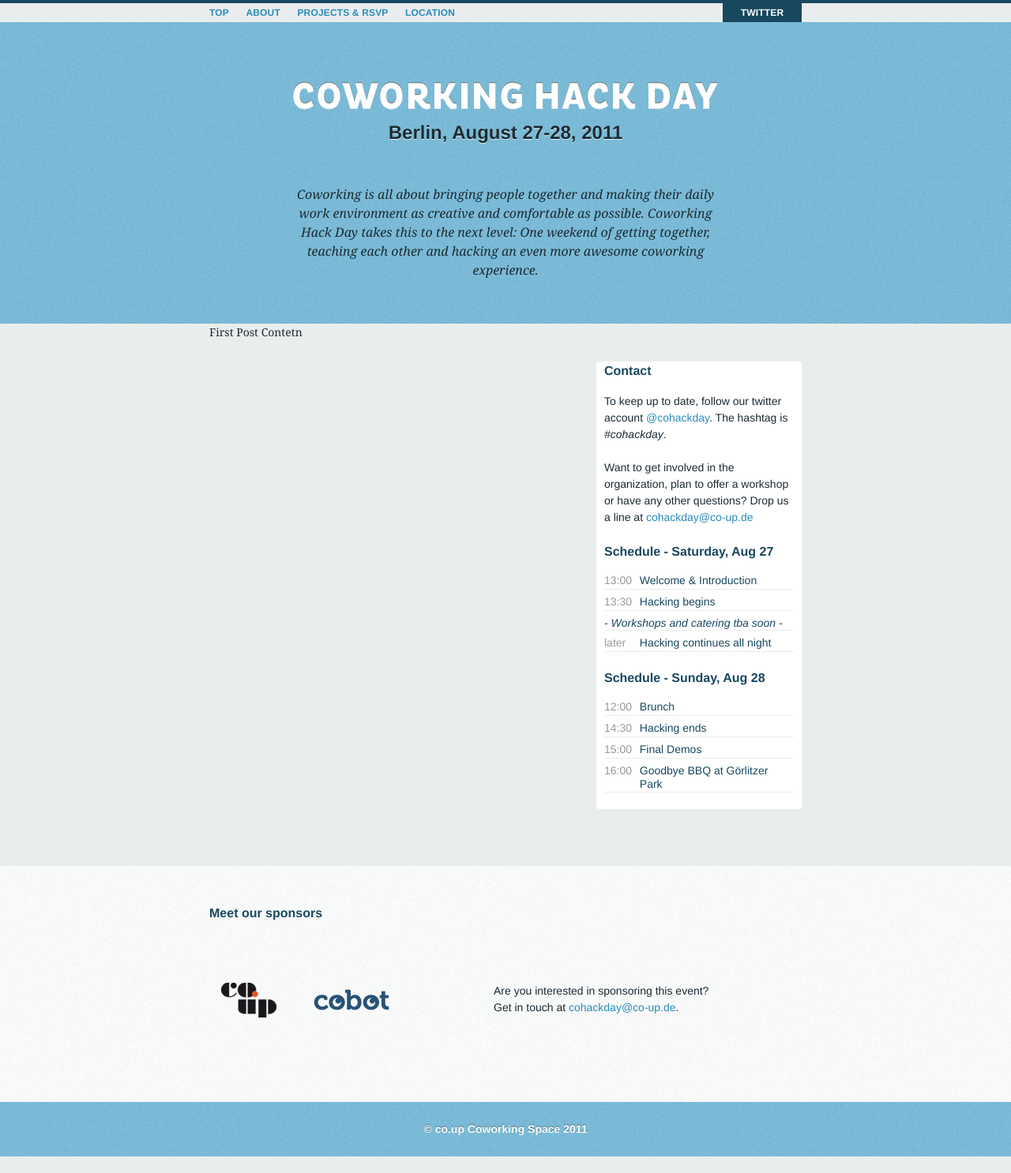
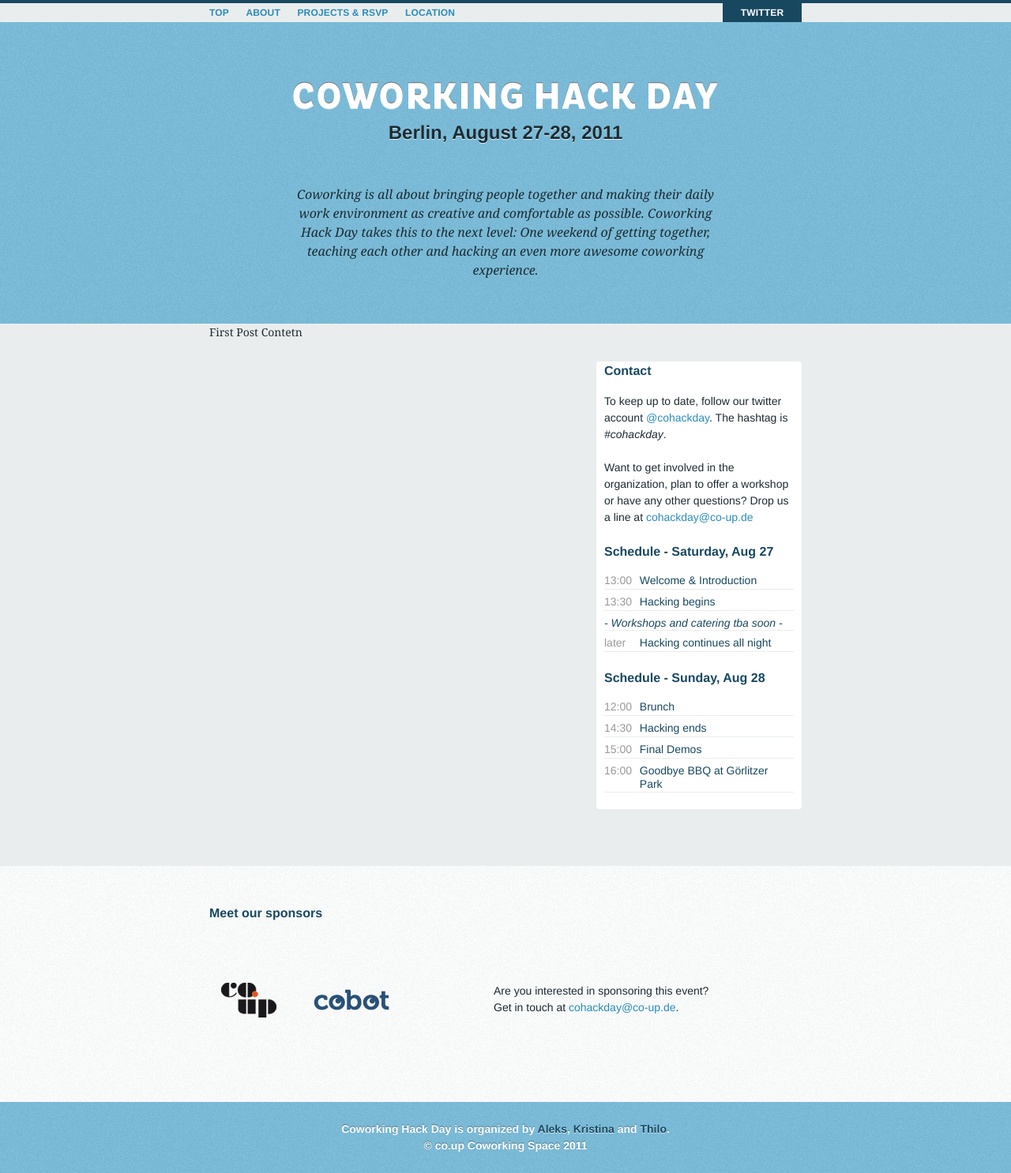
Before and after one commit to thilo/coworking-hack-day, a Jekyll site: the page built from _posts/2011-07-29-first-post.md, in a window 1280 px wide. Shown: the whole page at 79% size. Built offline with Jekyll 4.4.1, drawn with Linux system fonts in a browser that asks for light colours; before the commit the page ends 1465 px from its top, so only the background shows below that.

Commit message:
added organizers to footer

```diff
--- a/_layouts/default.html
+++ b/_layouts/default.html
@@ -87,6 +87,7 @@
 
     <footer class="footer">
       <div class="container">
+        <p>Coworking Hack Day is organized by <a href="http://twitter.com/piile" title="Aleks on Twitter">Aleks</a>, <a href="http://twitter.com/kriesse" title="Kriesse on Twitter">Kristina</a> and <a href="http://twitter.com/freaklikeme" title="Thilo on Twitter">Thilo</a>.</p>
         <p>&copy; co.up Coworking Space 2011</p>
       </div>
     </footer>
--- a/css/src/site.scss
+++ b/css/src/site.scss
@@ -253,3 +253,18 @@ a:focus {
   color: $lblue;
   text-decoration: none;
 }
+
+.footer {
+  a,
+  a:link,
+  a:visited {
+    color: $blue;
+    text-shadow: 0 1px 0 rgba(255,255,255,0.75);
+  }
+
+  a:hover,
+  a:active,
+  a:focus {
+    color: $dblue;
+  }
+}
--- a/css/stylesheets/site.css
+++ b/css/stylesheets/site.css
@@ -399,3 +399,17 @@ a:focus {
   color: #7abad6;
   text-decoration: none;
 }
+
+/* line 260, ../src/site.scss */
+.footer a,
+.footer a:link,
+.footer a:visited {
+  color: #184860;
+  text-shadow: 0 1px 0 rgba(255, 255, 255, 0.75);
+}
+/* line 267, ../src/site.scss */
+.footer a:hover,
+.footer a:active,
+.footer a:focus {
+  color: #1c2b33;
+}
```
